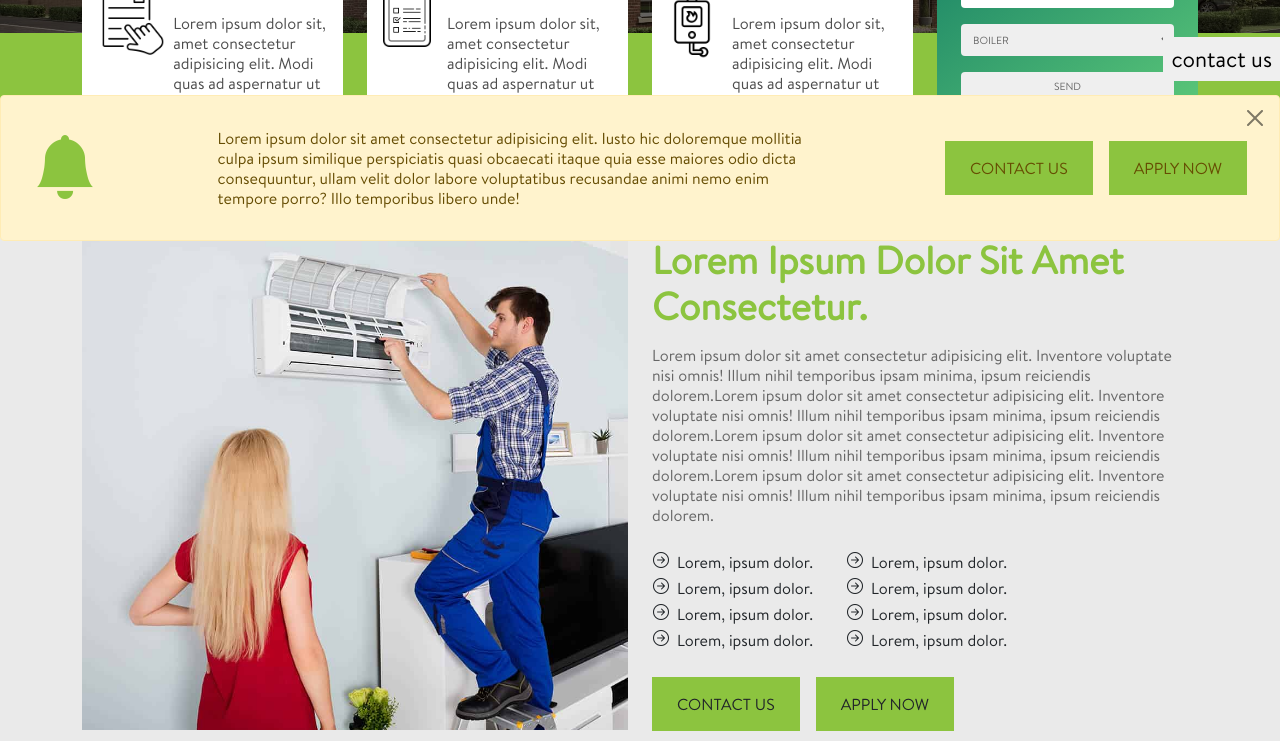
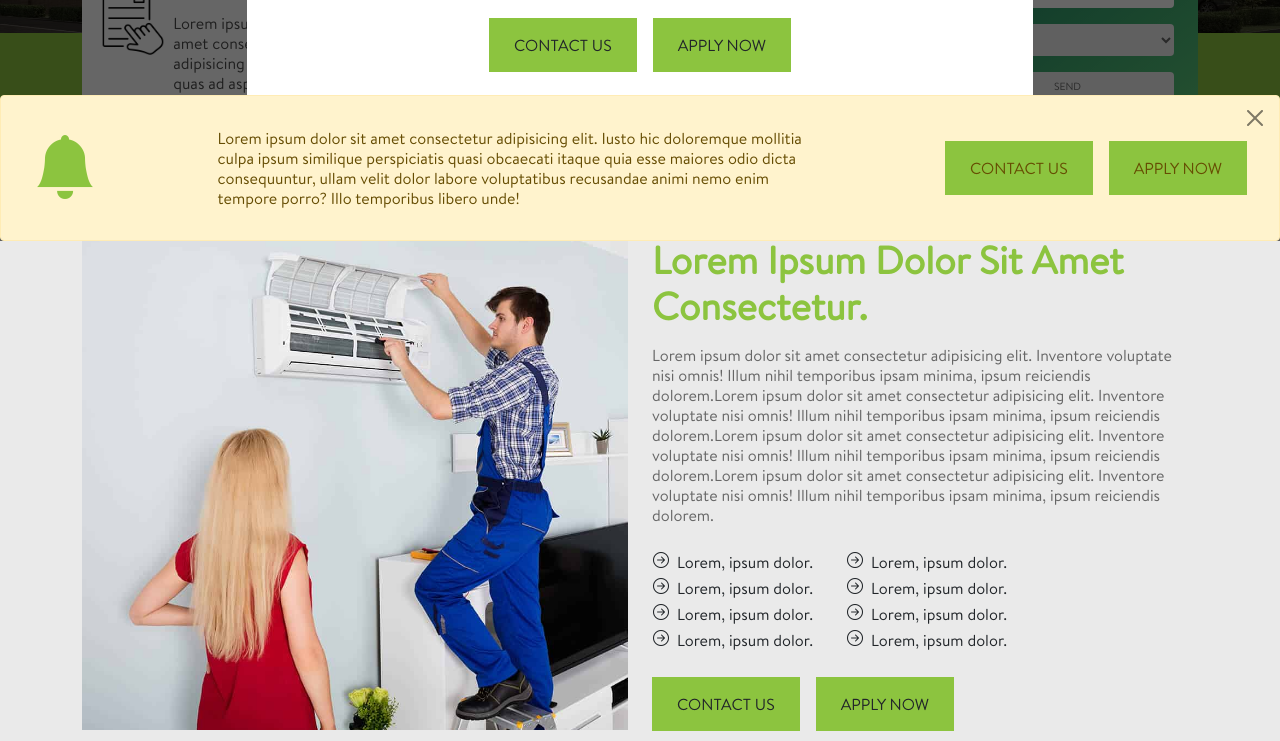
Before and after one commit to Jazib-Iqbal/heating-solutions, a plain HTML site: page index.html in a window 1280 px wide. Shown: the part 559-1300 px from the top of the page. Drawn offline with nearby package versions, Linux system fonts and the light colour scheme; a web font is replaced by a local one.

Commit message:
overlaping section updated on apple devices

```diff
--- a/css/main.scss
+++ b/css/main.scss
@@ -86,6 +86,8 @@
 
 
 .side_social-btn{
+
+  display: none;
   position: fixed;
   bottom: 10rem;
   right: 0;
@@ -100,7 +102,7 @@
 // styling of site_model setion
 
 .site_model{
-  display: none;
+  // display: none;
   position: fixed;
   top: 0;
   left: 0;
@@ -116,6 +118,15 @@
         margin: 1rem auto;
 
       }
+
+
+    }
+
+    .btn_wrapper{
+      margin: 1.5rem 0;
+      justify-content: center !important;
+      align-items: center !important;
+      gap: 1rem;
     }
     background-color: $white;
     text-align: center;
@@ -144,6 +155,9 @@
           font-weight: calc(1rem + .5vw);
         }
       }
+
+
+
     }
 
   }
--- a/index.html
+++ b/index.html
@@ -207,6 +207,14 @@
           </div><!-- /.site_model-card -->
 
         </div><!-- /.site-model-cards -->
+
+        <div class="btn_wrapper d-flex">
+
+          <a href="#" class="our_standard-btn btn_padding btn_custom">contact us</a>
+
+          <a href="#" class="our_standard-btn btn_padding btn_custom">apply now</a>
+
+        </div><!-- /.btn_wrapper -->
 
       </div><!-- /.site_model-inner -->
 
```
Also changed, not shown: css/main.css, 1 other file.
